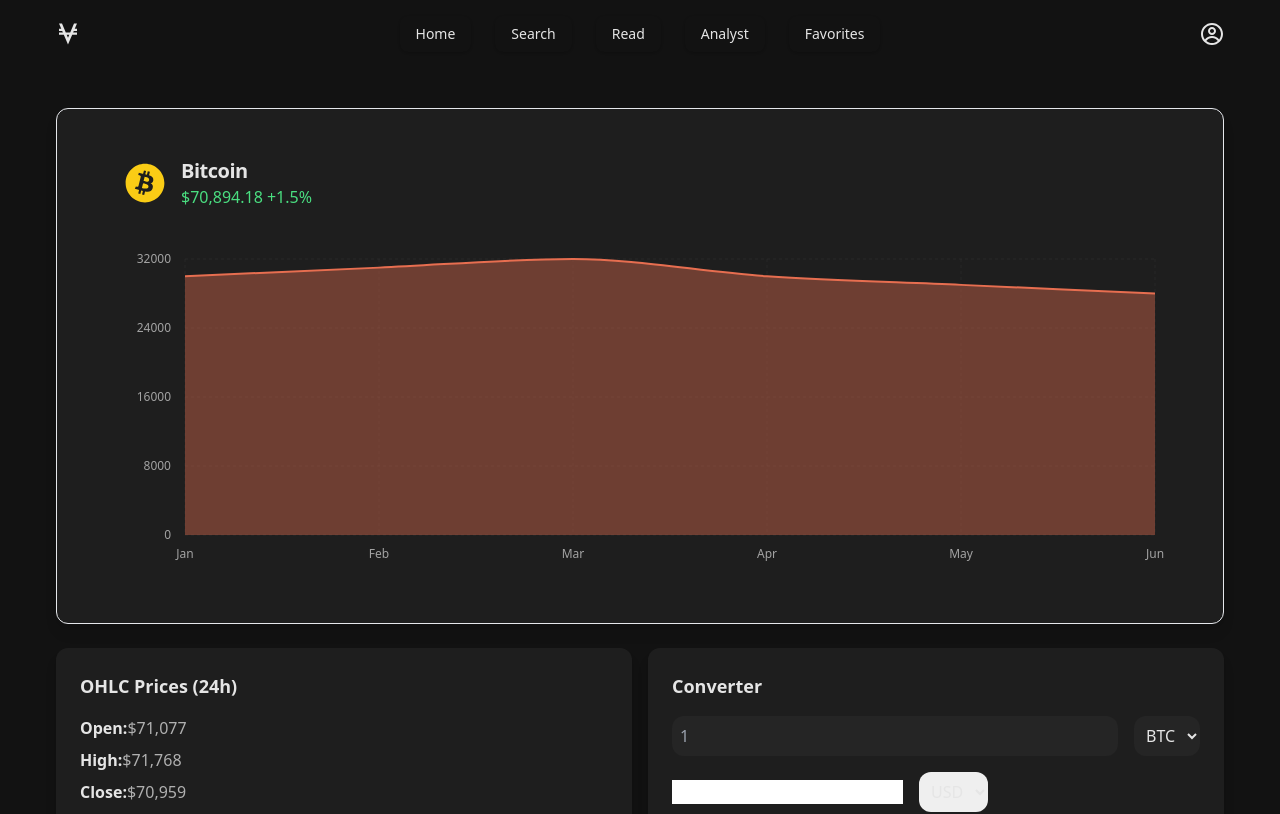
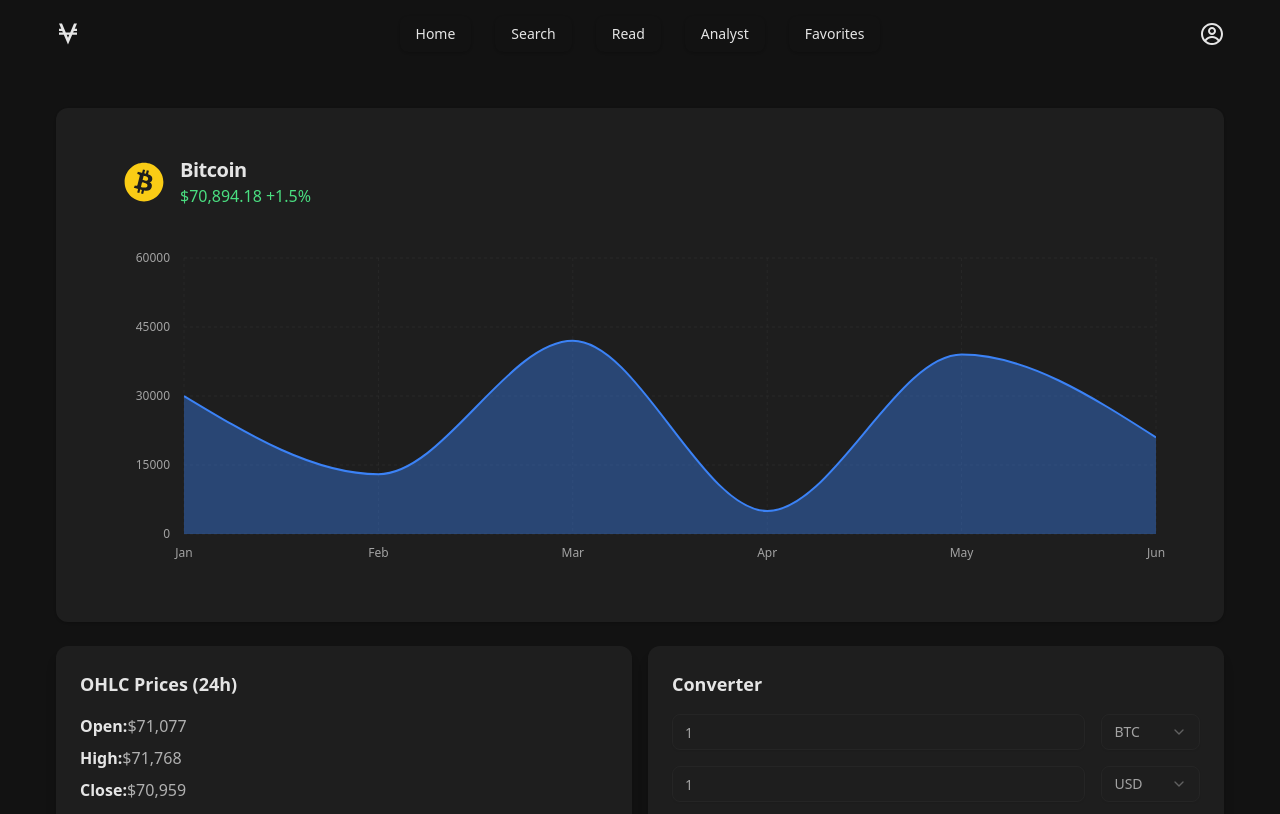
Before and after one commit to ilyastorunn/tracker, a React (Vite) app: page /coin in a window 1280 px wide. Shown: the top 814 px of the page. Built offline with nearby package versions, Linux system fonts and the light colour scheme; a web font is replaced by a local one.

Commit message:
minor updates

```diff
--- a/package.json
+++ b/package.json
@@ -10,6 +10,7 @@
     "preview": "vite preview"
   },
   "dependencies": {
+    "@radix-ui/react-select": "^2.1.6",
     "@radix-ui/react-separator": "^1.1.1",
     "@radix-ui/react-slot": "^1.1.1",
     "chart.js": "^4.4.7",
--- a/src/components/custom/Chart.jsx
+++ b/src/components/custom/Chart.jsx
@@ -9,11 +9,11 @@
 
 const chartData = [
   { date: "Jan", price: 30000 },
-  { date: "Feb", price: 31000 },
-  { date: "Mar", price: 32000 },
-  { date: "Apr", price: 30000 },
-  { date: "May", price: 29000 },
-  { date: "Jun", price: 28000 },
+  { date: "Feb", price: 13000 },
+  { date: "Mar", price: 42000 },
+  { date: "Apr", price: 5000 },
+  { date: "May", price: 39000 },
+  { date: "Jun", price: 21000 },
 ];
 
 const chartConfig = {
@@ -25,7 +25,7 @@
 
 export default function Chart() {
   return (
-    <Card className="bg-card p-6 rounded-lg shadow-lg mb-6 w-full max-w-[1200px] mx-auto">
+    <Card className="bg-card p-6 rounded-lg border-none mb-6 w-full max-w-[1200px] mx-auto">
       <CardHeader className="flex items-start justify-between mb-4 ml-5">
         <div className="flex items-center gap-4">
           <FaBitcoin className="w-10 h-10 text-yellow-400" />
@@ -65,9 +65,9 @@
             <Area
               dataKey="price"
               type="monotone"
-              fill="hsl(var(--chart-1))"
+              fill="#3b82f6"
               fillOpacity={0.4}
-              stroke="hsl(var(--chart-1))"
+              stroke="#3b82f6"
               strokeWidth={2}
             />
           </AreaChart>
--- a/src/components/custom/Converter.jsx
+++ b/src/components/custom/Converter.jsx
@@ -1,3 +1,12 @@
+import { Input } from "@/components/ui/input";
+import {
+  Select,
+  SelectContent,
+  SelectItem,
+  SelectTrigger,
+  SelectValue,
+} from "@/components/ui/select";
+
 export default function Converter() {
   return (
     <div className="bg-card p-6 rounded-lg shadow-lg">
@@ -6,22 +15,28 @@
       </h3>
       <div className="space-y-4">
         <div className="flex items-center gap-4">
-          <input
-            type="number"
-            placeholder="1"
-            className="w-full p-2 rounded-lg bg-input text-text-primary focus:outline-none"
-          />
-          <select className="p-2 rounded-lg bg-input text-text-primary focus:outline-none">
-            <option>BTC</option>
-            <option>ETH</option>
-          </select>
+          <Input type="number" placeholder="1" className="w-full [&::-webkit-inner-spin-button]:appearance-none [&::-webkit-outer-spin-button]:appearance-none" />
+          <Select>
+            <SelectTrigger className="w-[120px]">
+              <SelectValue placeholder="BTC" />
+            </SelectTrigger>
+            <SelectContent>
+              <SelectItem value="BTC">BTC</SelectItem>
+              <SelectItem value="ETH">ETH</SelectItem>
+            </SelectContent>
+          </Select>
         </div>
         <div className="flex items-center gap-4">
-          <input className="flex items-center gap-4" />
-          <select className="p-2 rounded-lg text-text-primary focus:outline-none">
-            <option>USD</option>
-            <option>EUR</option>
-          </select>
+          <Input type="number" placeholder="1" className="w-full [&::-webkit-inner-spin-button]:appearance-none [&::-webkit-outer-spin-button]:appearance-none" />
+          <Select>
+            <SelectTrigger className="w-[120px]">
+              <SelectValue placeholder="USD" />
+            </SelectTrigger>
+            <SelectContent>
+              <SelectItem value="USD">USD</SelectItem>
+              <SelectItem value="EUR">EUR</SelectItem>
+            </SelectContent>
+          </Select>
         </div>
       </div>
     </div>
--- /dev/null
+++ b/src/components/ui/select.jsx
@@ -0,0 +1,119 @@
+import * as React from "react"
+import * as SelectPrimitive from "@radix-ui/react-select"
+import { Check, ChevronDown, ChevronUp } from "lucide-react"
+
+import { cn } from "@/lib/utils"
+
+const Select = SelectPrimitive.Root
+
+const SelectGroup = SelectPrimitive.Group
+
+const SelectValue = SelectPrimitive.Value
+
+const SelectTrigger = React.forwardRef(({ className, children, ...props }, ref) => (
+  <SelectPrimitive.Trigger
+    ref={ref}
+    className={cn(
+      "flex h-9 w-full items-center justify-between whitespace-nowrap rounded-md border border-input bg-transparent px-3 py-2 text-sm shadow-sm ring-offset-background data-[placeholder]:text-muted-foreground focus:outline-none focus:ring-1 focus:ring-ring disabled:cursor-not-allowed disabled:opacity-50 [&>span]:line-clamp-1",
+      className
+    )}
+    {...props}>
+    {children}
+    <SelectPrimitive.Icon asChild>
+      <ChevronDown className="h-4 w-4 opacity-50" />
+    </SelectPrimitive.Icon>
+  </SelectPrimitive.Trigger>
+))
+SelectTrigger.displayName = SelectPrimitive.Trigger.displayName
+
+const SelectScrollUpButton = React.forwardRef(({ className, ...props }, ref) => (
+  <SelectPrimitive.ScrollUpButton
+    ref={ref}
+    className={cn("flex cursor-default items-center justify-center py-1", className)}
+    {...props}>
+    <ChevronUp className="h-4 w-4" />
+  </SelectPrimitive.ScrollUpButton>
+))
+SelectScrollUpButton.displayName = SelectPrimitive.ScrollUpButton.displayName
+
+const SelectScrollDownButton = React.forwardRef(({ className, ...props }, ref) => (
+  <SelectPrimitive.ScrollDownButton
+    ref={ref}
+    className={cn("flex cursor-default items-center justify-center py-1", className)}
+    {...props}>
+    <ChevronDown className="h-4 w-4" />
+  </SelectPrimitive.ScrollDownButton>
+))
+SelectScrollDownButton.displayName =
+  SelectPrimitive.ScrollDownButton.displayName
+
+const SelectContent = React.forwardRef(({ className, children, position = "popper", ...props }, ref) => (
+  <SelectPrimitive.Portal>
+    <SelectPrimitive.Content
+      ref={ref}
+      className={cn(
+        "relative z-50 max-h-96 min-w-[8rem] overflow-hidden rounded-md border bg-popover text-popover-foreground shadow-md data-[state=open]:animate-in data-[state=closed]:animate-out data-[state=closed]:fade-out-0 data-[state=open]:fade-in-0 data-[state=closed]:zoom-out-95 data-[state=open]:zoom-in-95 data-[side=bottom]:slide-in-from-top-2 data-[side=left]:slide-in-from-right-2 data-[side=right]:slide-in-from-left-2 data-[side=top]:slide-in-from-bottom-2",
+        position === "popper" &&
+          "data-[side=bottom]:translate-y-1 data-[side=left]:-translate-x-1 data-[side=right]:translate-x-1 data-[side=top]:-translate-y-1",
+        className
+      )}
+      position={position}
+      {...props}>
+      <SelectScrollUpButton />
+      <SelectPrimitive.Viewport
+        className={cn("p-1", position === "popper" &&
+          "h-[var(--radix-select-trigger-height)] w-full min-w-[var(--radix-select-trigger-width)]")}>
+        {children}
+      </SelectPrimitive.Viewport>
+      <SelectScrollDownButton />
+    </SelectPrimitive.Content>
+  </SelectPrimitive.Portal>
+))
+SelectContent.displayName = SelectPrimitive.Content.displayName
+
+const SelectLabel = React.forwardRef(({ className, ...props }, ref) => (
+  <SelectPrimitive.Label
+    ref={ref}
+    className={cn("px-2 py-1.5 text-sm font-semibold", className)}
+    {...props} />
+))
+SelectLabel.displayName = SelectPrimitive.Label.displayName
+
+const SelectItem = React.forwardRef(({ className, children, ...props }, ref) => (
+  <SelectPrimitive.Item
+    ref={ref}
+    className={cn(
+      "relative flex w-full cursor-default select-none items-center rounded-sm py-1.5 pl-2 pr-8 text-sm outline-none focus:bg-accent focus:text-accent-foreground data-[disabled]:pointer-events-none data-[disabled]:opacity-50",
+      className
+    )}
+    {...props}>
+    <span className="absolute right-2 flex h-3.5 w-3.5 items-center justify-center">
+      <SelectPrimitive.ItemIndicator>
+        <Check className="h-4 w-4" />
+      </SelectPrimitive.ItemIndicator>
+    </span>
+    <SelectPrimitive.ItemText>{children}</SelectPrimitive.ItemText>
+  </SelectPrimitive.Item>
+))
+SelectItem.displayName = SelectPrimitive.Item.displayName
+
+const SelectSeparator = React.forwardRef(({ className, ...props }, ref) => (
+  <SelectPrimitive.Separator
+    ref={ref}
+    className={cn("-mx-1 my-1 h-px bg-muted", className)}
+    {...props} />
+))
+SelectSeparator.displayName = SelectPrimitive.Separator.displayName
+
+export {
+  Select,
+  SelectGroup,
+  SelectValue,
+  SelectTrigger,
+  SelectContent,
+  SelectLabel,
+  SelectItem,
+  SelectSeparator,
+  SelectScrollUpButton,
+  SelectScrollDownButton,
+}
--- a/src/index.css
+++ b/src/index.css
@@ -59,3 +59,16 @@
     --chart-5: 340 75% 55%;
   }
 }
+
+
+
+
+
+@layer base {
+  * {
+    @apply border-border outline-ring/50;
+  }
+  body {
+    @apply bg-background text-foreground;
+  }
+}
```
Also changed, not shown: 1 other file (tests, documents, lock files or other folders).
